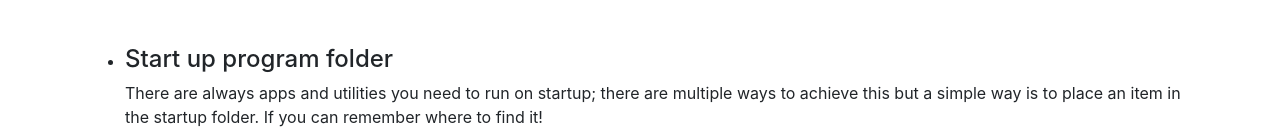
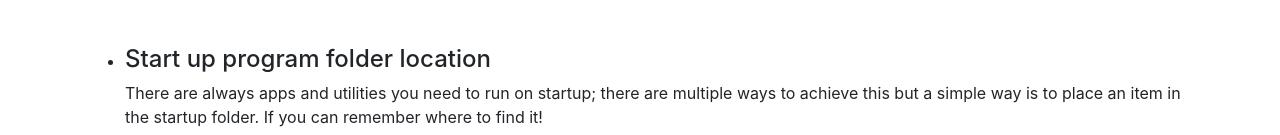
Before and after one commit to grahammcallister/grahammcallisternet, a website: page views/bookmarkthis.html in a window 1280 px wide. Shown: the part 3853-3988 px from the top of the page. Drawn offline with nearby package versions, Linux system fonts and the light colour scheme.

Commit message:
Location

```diff
--- a/views/bookmarkthis.html
+++ b/views/bookmarkthis.html
@@ -261,7 +261,7 @@
         </p>
         <ul>
             <li>
-                    <h4>Start up program folder</h4>
+                    <h4>Start up program folder location</h4>
                     <p>
                         There are always apps and utilities you need to run on startup; there are multiple ways to achieve this but a simple way is to place an item in the startup folder. If you can remember where to find it!
                     </p>
```
